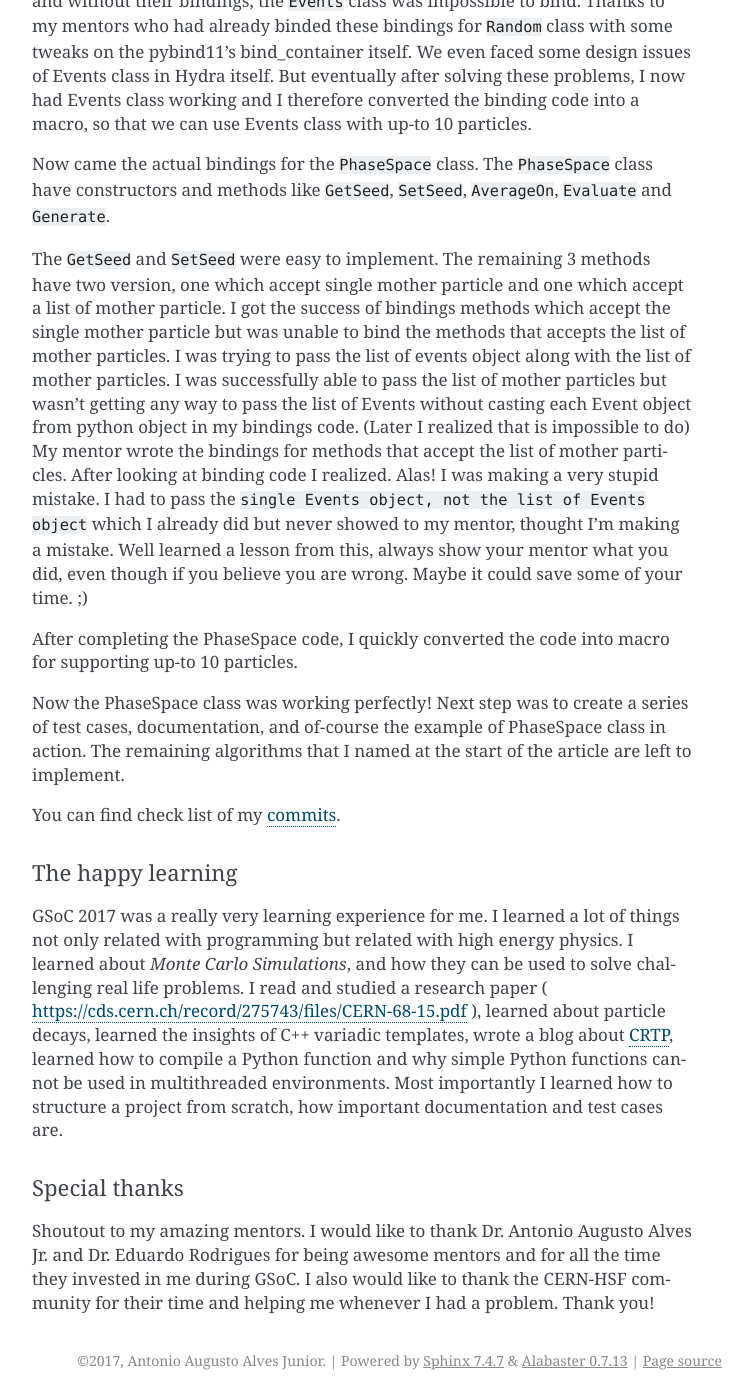
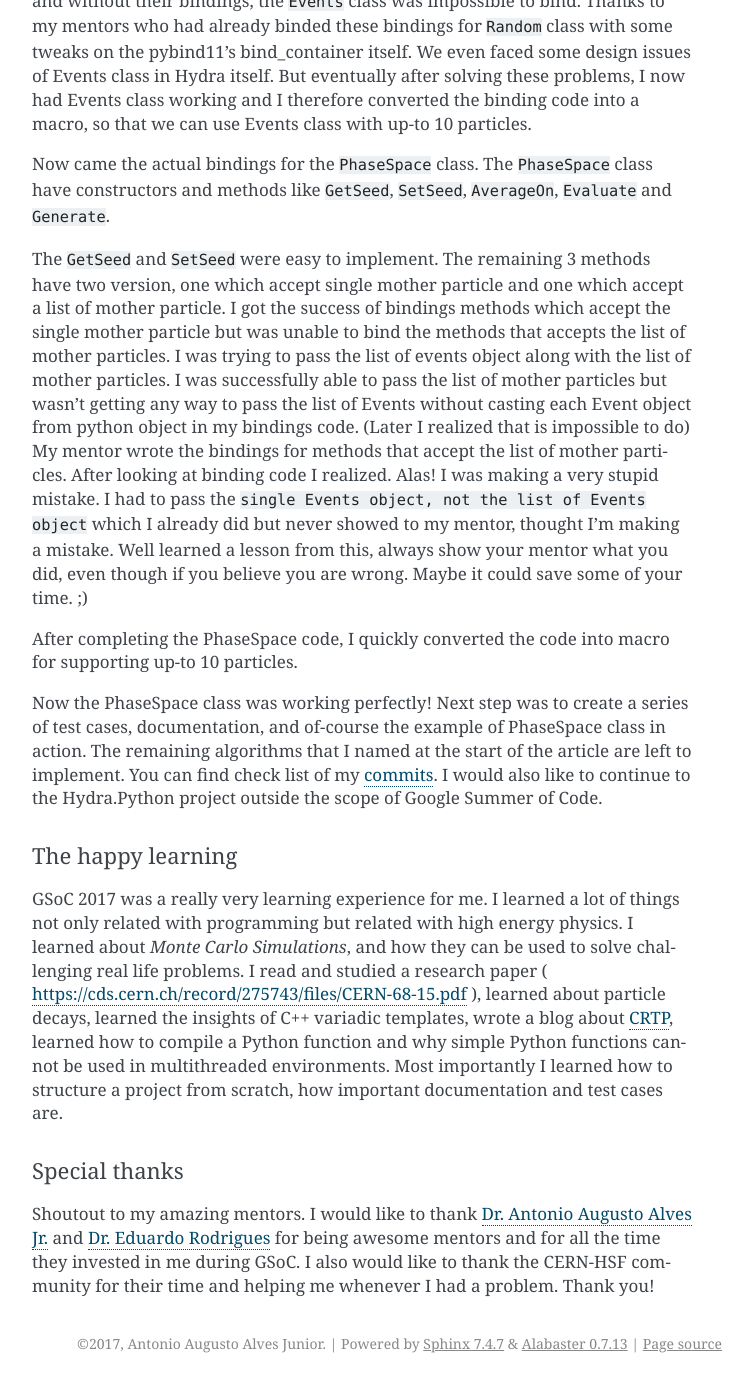
Before and after one commit to MultithreadCorner/Hydra.Python, a Sphinx documentation site: the page built from docs/project_report.rst, in a window 1280 px wide and 1400 px high, scrolled down 2790 px. Shown: the whole window, without its empty margins (388-1141 px from the left). Built offline with Sphinx 7.4.7, drawn with Linux system fonts in a browser that asks for light colours.

```diff
--- a/docs/project_report.rst
+++ b/docs/project_report.rst
@@ -166,9 +166,9 @@ for supporting up-to 10 particles.
 Now the PhaseSpace class was working perfectly! Next step was to create a
 series of test cases, documentation, and of-course the example of
 PhaseSpace class in action. The remaining algorithms that I named at the
-start of the article are left to implement.
-
-You can find check list of my `commits`_.
+start of the article are left to implement. You can find check list
+of my `commits`_. I would also like to continue to the Hydra.Python project
+outside the scope of Google Summer of Code.
 
 
 .. _commits: https://github.com/MultithreadCorner/Hydra.Python/commits/GSoC2017-release?author=Deepanshu2017
```
Also changed, not shown: other parts of docs/project_report.rst (+5 -1 lines), README.md (+1 -1 lines).
